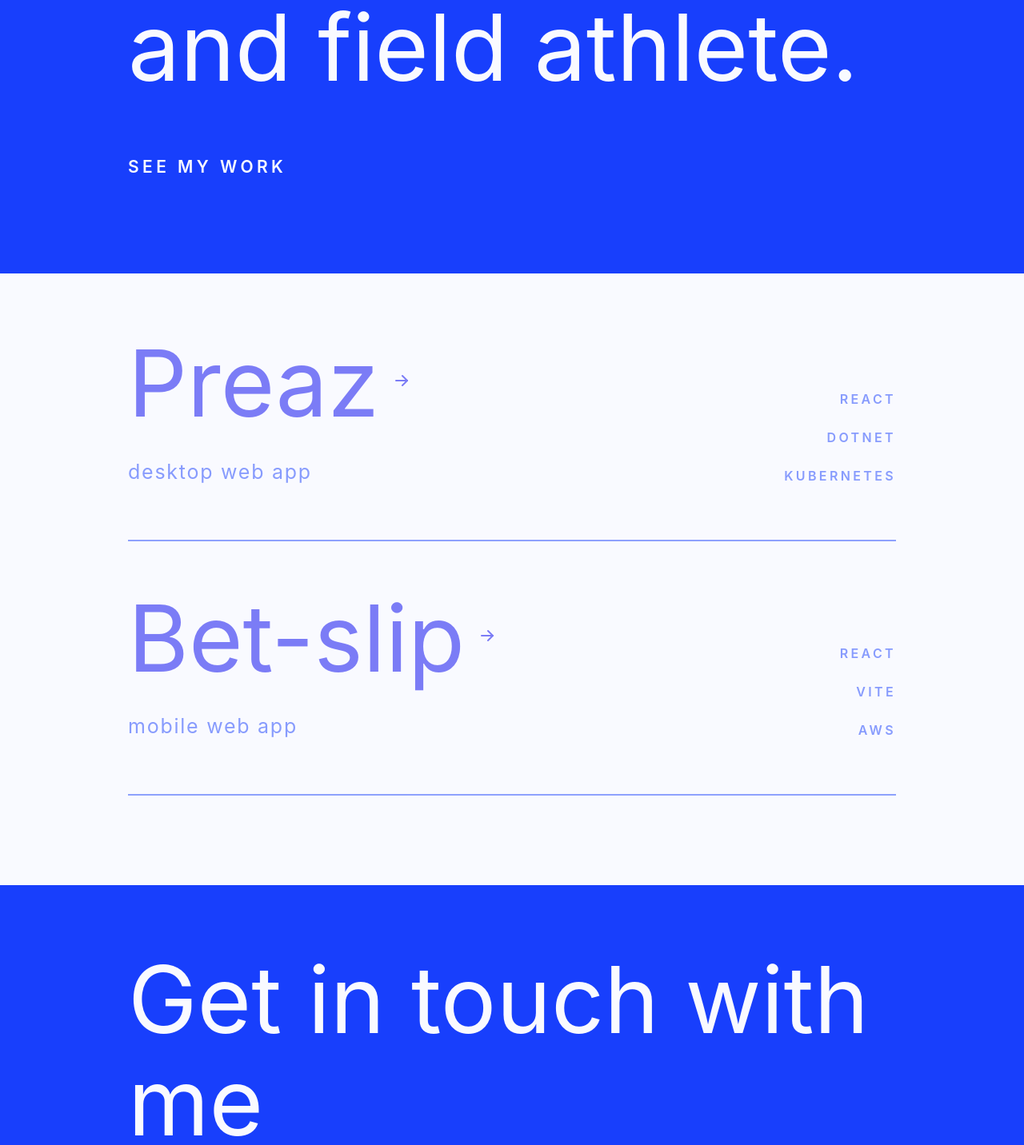
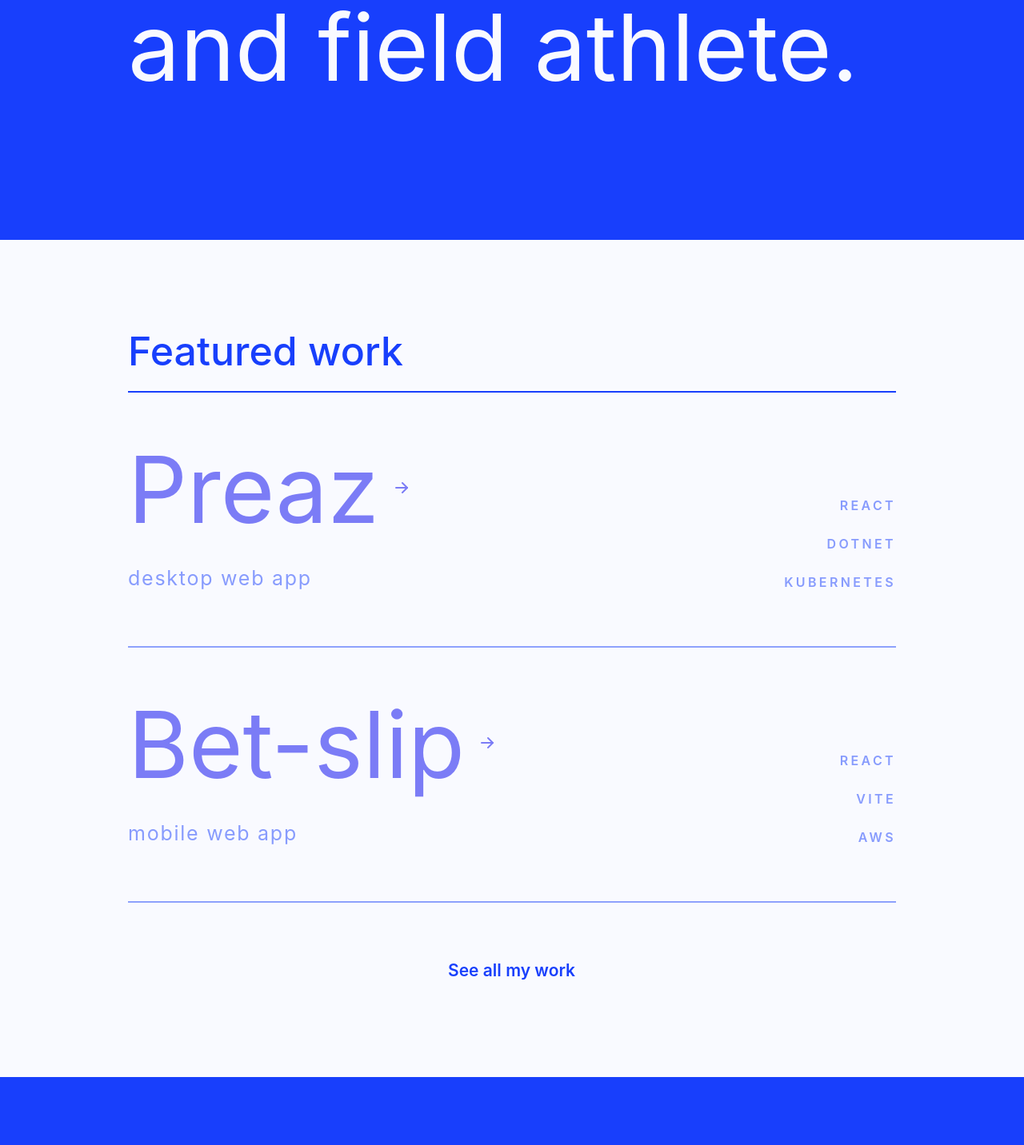
Before and after one commit to joggjogg/jochemdobber.dev, a Next.js app: page / in a window 1280 px wide. Shown: the part 1378-2810 px from the top of the page at 80% size. Built offline with nearby package versions, Linux system fonts and the light colour scheme.

Commit message:
Rename projects route to my-work

```diff
--- a/app/projects/layout.module.css
+++ b/app/my-work/layout.module.css
@@ -1,6 +1,8 @@
 .title {
   color: var(--mantine-primary-color-filled);
   font-size: 64px;
+  line-height: 80%;
+  margin-top: 2rem;
   @media (min-width: $mantine-breakpoint-xs) {
     font-size: 108px;
   }
--- /dev/null
+++ b/app/my-work/page.module.css
@@ -0,0 +1,8 @@
+.title {
+  margin-bottom: 2rem;
+  font-size: 50px;
+  line-height: 200%;
+  font-weight: 500;
+  color: var(--mantine-primary-color-6);
+  border-bottom: 2px solid var(--mantine-primary-color-6);
+}
--- /dev/null
+++ b/app/page.module.css
@@ -0,0 +1,74 @@
+.title {
+  margin-bottom: 2rem;
+  font-size: 50px;
+  line-height: 200%;
+  font-weight: 500;
+  color: var(--mantine-primary-color-6);
+  border-bottom: 2px solid var(--mantine-primary-color-6);
+}
+
+.link {
+  text-decoration: none;
+  margin-top: 4rem;
+  font-size: 21px;
+  font-weight: 600;
+  line-height: 200%;
+  border-radius: 0;
+  color: var(--mantine-primary-color-6);
+
+  display: inline-block;
+  vertical-align: middle;
+  -webkit-transform: perspective(1px) translateZ(0);
+  transform: perspective(1px) translateZ(0);
+  box-shadow: 0 0 1px rgba(0, 0, 0, 0);
+  position: relative;
+  overflow: hidden;
+
+  &::before {
+    content: '';
+    position: absolute;
+    z-index: -1;
+    left: 0;
+    right: 100%;
+    bottom: 0;
+    background: var(--mantine-primary-color-6);
+    height: 2px;
+    -webkit-transition-property: right;
+    transition-property: right;
+    -webkit-transition-duration: 0.3s;
+    transition-duration: 0.3s;
+    -webkit-transition-timing-function: ease-out;
+    transition-timing-function: ease-out;
+  }
+}
+.link:hover::before,
+.link:focus::before,
+.link:active::before {
+  right: 0;
+}
+
+.link.loading::before {
+  right: 0;
+  animation-name: slidein;
+  animation-duration: 1s;
+  animation-iteration-count: infinite;
+  animation-direction: normal;
+  animation-timing-function: ease-in-out;
+}
+
+.link:link {
+}
+
+.link:visited {
+  color: var(--mantine-primary-color-6);
+}
+
+.link:focus {
+}
+
+.link:hover {
+}
+
+.link:active {
+  color: var(--mantine-primary-color-6);
+}
--- a/app/page.tsx
+++ b/app/page.tsx
@@ -1,24 +1,23 @@
 'use client'
 import React, { useRef } from 'react'
-import { Stack } from '@mantine/core'
+import { Group, Stack } from '@mantine/core'
 import { HeroTitle } from '@/components/HeroTitle/HertoTitle'
 import WorkSection from '@/components/WorkSection/WorkSection'
 import Contact from '@/components/Contact/Contact'
 import Container from '@/components/Container/Container'
+import styles from './page.module.css'
+import Link from 'next/link'
 
 export default function HomePage() {
   const workSectionRef = useRef<HTMLDivElement>(null)
   const contactRef = useRef<HTMLDivElement>(null)
 
-  const scrollToWorkSection = () => {
-    workSectionRef.current?.scrollIntoView({ behavior: 'smooth' })
-  }
-
   return (
     <>
-      <HeroTitle scrollToRef={scrollToWorkSection} />
+      <HeroTitle />
       <section ref={workSectionRef}>
         <Container>
+          <h2 className={styles.title}>Featured work</h2>
           <Stack gap={'xl'} justify="space-around">
             <WorkSection
               title="Preaz"
@@ -30,12 +29,12 @@ export default function HomePage() {
               description="mobile web app"
               tags={['react', 'vite', 'AWS']}
             />
-            {/* <WorkSection
-              title="trackify"
-              description="SaaS "
-              tags={['react', 'dotnet', 'AWS']}
-            /> */}
           </Stack>
+          <Group justify="space-around">
+            <Link className={styles.link} href={'/my-work'}>
+              See all my work
+            </Link>
+          </Group>
         </Container>
       </section>
       <footer ref={contactRef}>
--- a/components/HeroTitle/HertoTitle.tsx
+++ b/components/HeroTitle/HertoTitle.tsx
@@ -4,13 +4,8 @@ import { Text } from '@mantine/core'
 import styles from './HeroTitle.module.css'
 import Image from 'next/image'
 import Container from '../Container/Container'
-import Button from '../Button/Button'
 
-interface HeroTitleProps {
-  scrollToRef: () => void
-}
-
-export function HeroTitle(props: HeroTitleProps) {
+export function HeroTitle() {
   return (
     <section className={styles.wrapper}>
       <Container>
@@ -40,8 +35,6 @@ export function HeroTitle(props: HeroTitleProps) {
           Hi, I&apos;m Jochem. I&apos;m a web developer and an Olympic track and
           field athlete.
         </Text>
-
-        <Button onClick={props.scrollToRef}>See my work</Button>
       </Container>
     </section>
   )
--- a/components/WorkSection/WorkSection.tsx
+++ b/components/WorkSection/WorkSection.tsx
@@ -16,7 +16,7 @@ const WorkSection = (props: WorkSectionProps) => {
 
   return (
     <div className={styles.container}>
-      <Link href={`/projects/${title.toLowerCase()}`} className={styles.link}>
+      <Link href={`/my-work/${title.toLowerCase()}`} className={styles.link}>
         <Group justify="space-between">
           <Stack gap={0}>
             <Group>
```
Also changed, not shown: app/my-work/page.tsx (added, +26 -0 lines), components/Header/Header.tsx (+4 -3 lines), app/my-work/bet-slip/page.tsx (renamed from app/projects/bet-slip/page.tsx), app/my-work/layout.tsx (renamed from app/projects/layout.tsx), app/my-work/preaz/page.tsx (renamed from app/projects/preaz/page.tsx).
